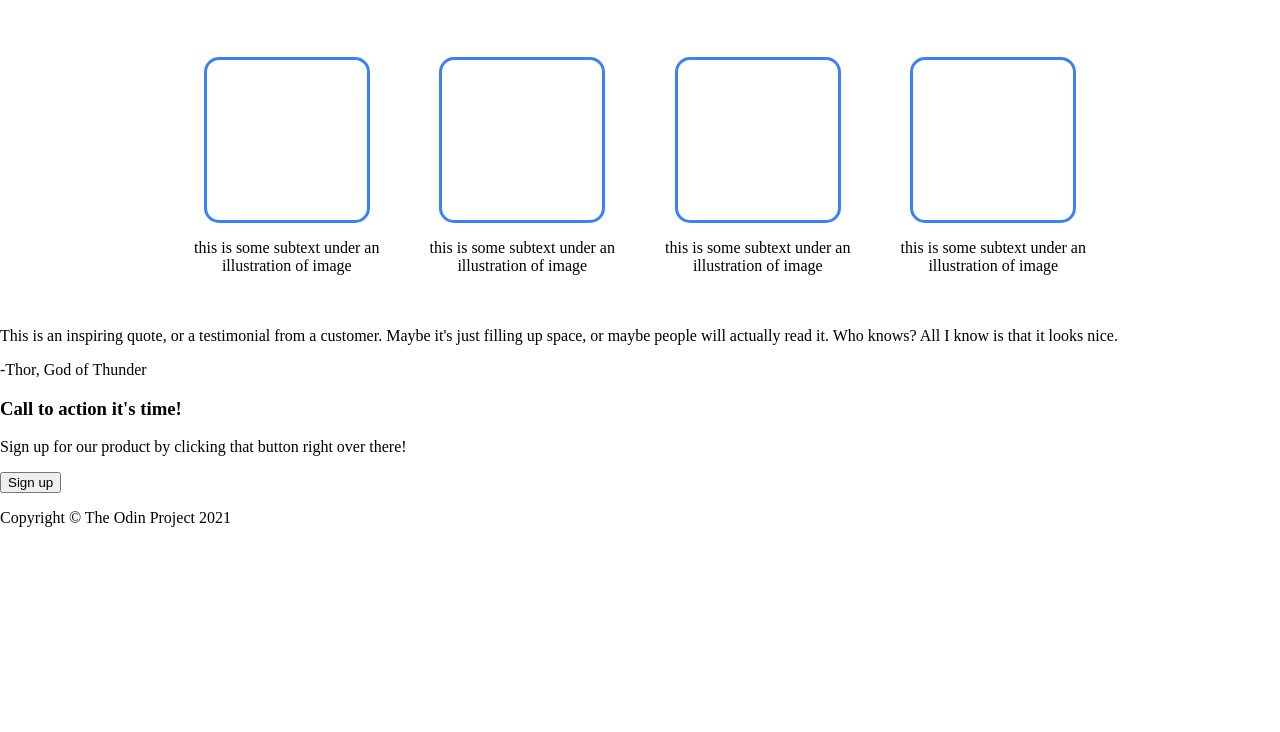
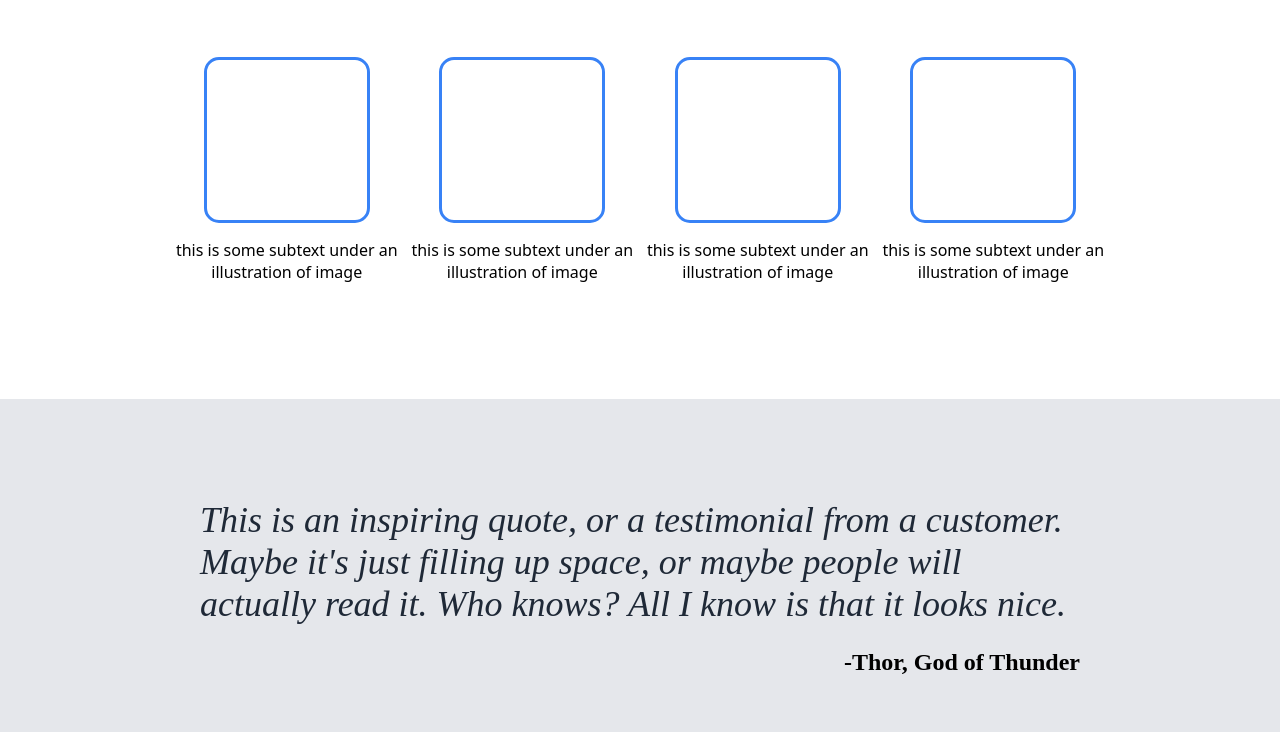
Before and after one commit to evank800/landing-page, a plain HTML site: page index.html in a window 1280 px wide. Shown: the part 608-1340 px from the top of the page. Before the commit the page ends 1151 px from the top, so only its background shows below. Drawn offline with Linux system fonts and the light colour scheme.

Commit message:
Add css for the quote, signup, and footer

```diff
--- a/index.html
+++ b/index.html
@@ -62,7 +62,7 @@
         </div>
 
         <div class="container3">
-            <p>This is an inspiring quote, or a testimonial from a customer. Maybe it's just filling up space, or maybe people will actually read it. Who knows? All I know is that it looks nice.</p>
+            <p class="quote">This is an inspiring quote, or a testimonial from a customer. Maybe it's just filling up space, or maybe people will actually read it. Who knows? All I know is that it looks nice.</p>
             <p class="person">-Thor, God of Thunder</p>
         </div>
 
--- a/style.css
+++ b/style.css
@@ -96,6 +96,7 @@ a:visited{
     display: flex;
     margin-top: 30px;
     gap: 12px;
+    margin-bottom: 80px;
 }
 .box{
     display: flex;
@@ -112,4 +113,65 @@ a:visited{
 }
 .box p{
     text-align: center;
+    font-family: system-ui, -apple-system, BlinkMacSystemFont, 'Segoe UI', Roboto, Oxygen, Ubuntu, Cantarell, 'Open Sans', 'Helvetica Neue', sans-serif;
+
 }
+
+.container3{
+    display: flex;
+    flex-direction: column;
+    background-color: #E5E7EB;
+    padding: 100px 200px;
+}
+
+.quote{
+    font-size: 36px;
+    font-style: italic;
+    font-weight: lighter;
+    color: #1F2937;
+    align-self: center;
+    margin: 0;
+}
+
+.person{
+    align-self:flex-end;
+    font-weight: bold;
+    font-size: 24px;
+}
+
+.signup{
+    display: flex;
+    align-items: center;
+    justify-content: space-between;
+    padding: 50px 140px;
+    background-color: #3882F6;
+    margin: 100px;
+    border-radius: 15px;
+}
+
+.header3 h3{
+    color: #F9FAF8;
+    margin: 0;
+}
+.header3 p{
+    color: #F9FAF8;
+    margin: 0;
+}
+.signup button{
+    color: #F9FAF8;
+    background-color: #3882F6;
+    border: 1px solid #F9FAF8;
+    border-radius: 5px;
+    padding: 5px 20px;
+    font-weight: bold;
+}
+
+.footer{
+    background-color: #1F2937;
+    padding: 25px;
+    display: flex;
+    justify-content: center;
+}
+.footer p{
+    color: #F9FAF8;
+}
```
